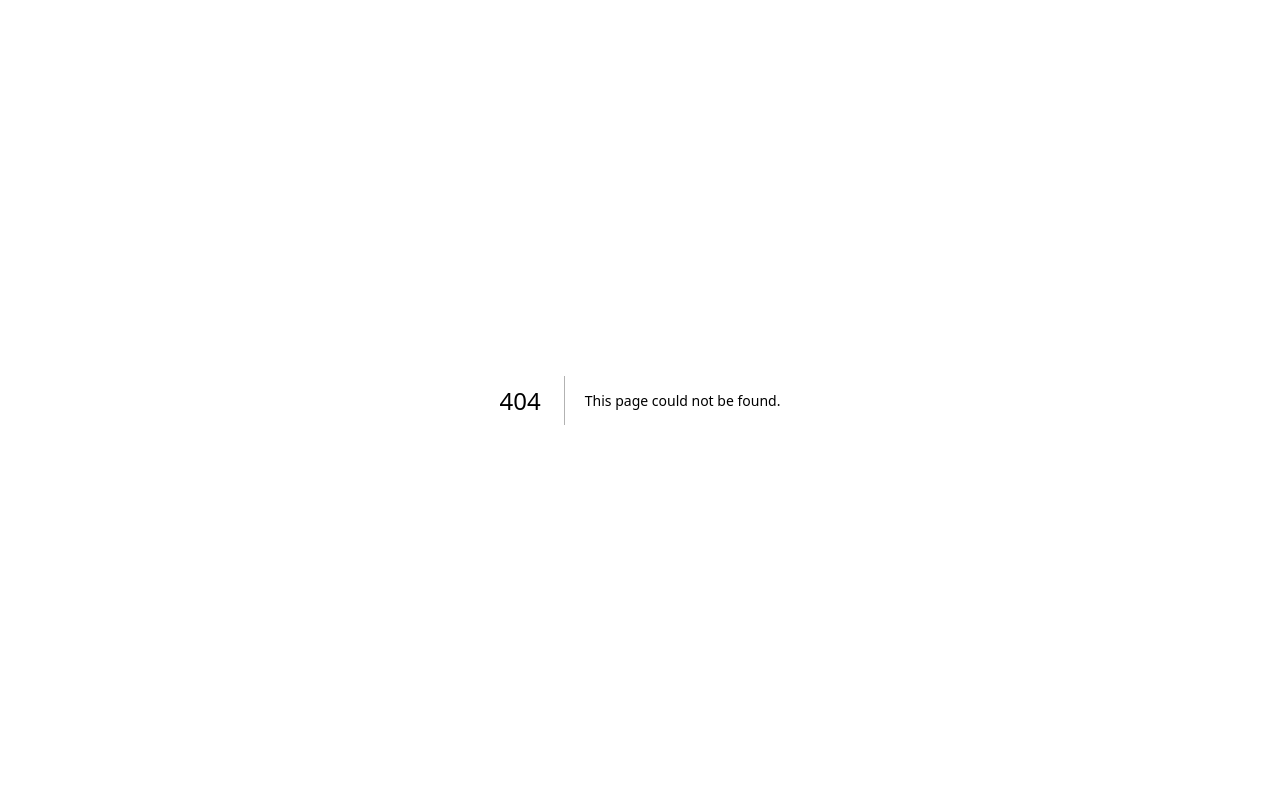
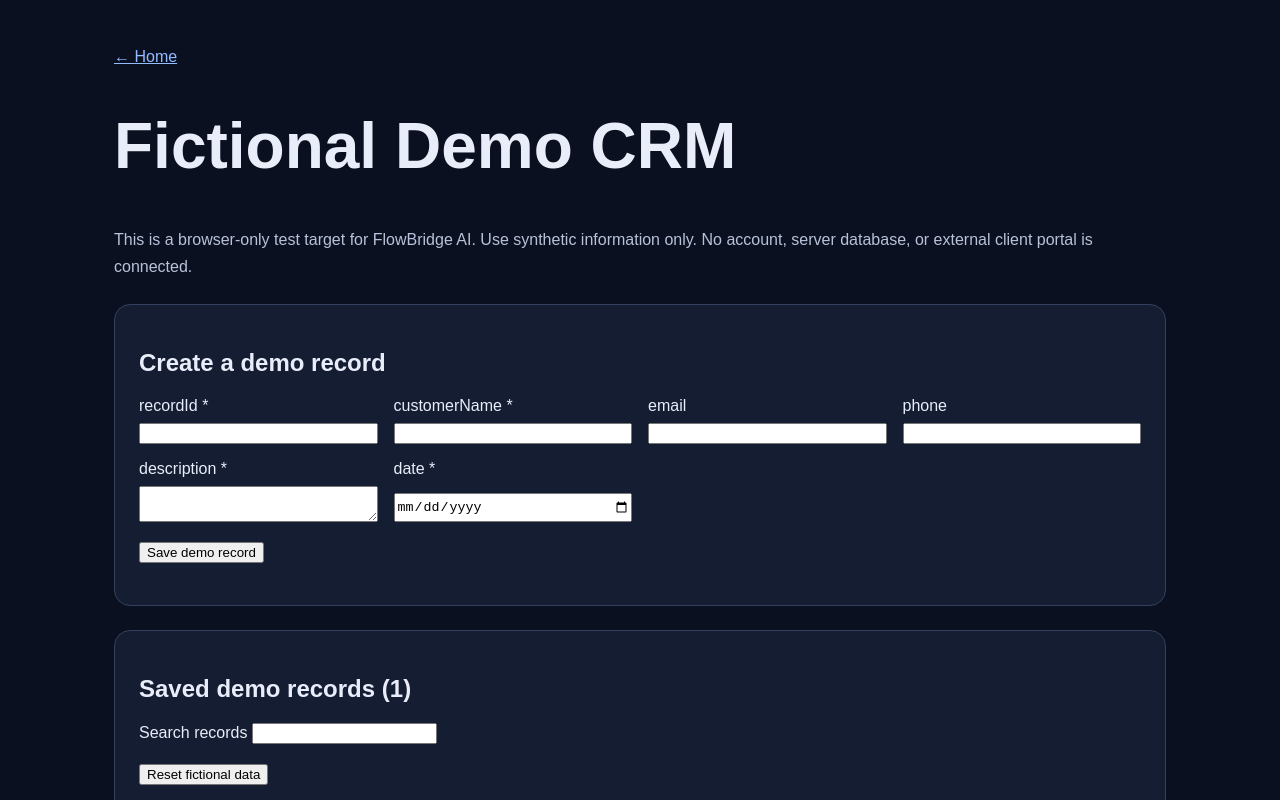
Before and after one commit to ganesh2412/FlowBridge-AI, a Next.js app: page /demo-crm in a window 1280 px wide. Before the commit this address had no page. Shown: the top 800 px of the page. Built offline with nearby package versions, Linux system fonts and the light colour scheme.

Commit message:
feat: add browser-only synthetic demo CRM for RPA testing

```diff
--- /dev/null
+++ b/src/app/demo-crm/page.tsx
@@ -0,0 +1,21 @@
+'use client';
+import Link from 'next/link';
+import {useEffect,useState} from 'react';
+import {DEMO_STORAGE_KEY,SEED_RECORDS,saveDemoRecord,isDemoRecord,type DemoRecord} from '@/lib/demo-crm';
+import type {SourceRecord} from '@/lib/records';
+const EMPTY:SourceRecord={recordId:'',customerName:'',email:'',phone:'',description:'',date:''};
+const FIELDS=Object.keys(EMPTY) as (keyof SourceRecord)[];
+export default function DemoCrm(){
+ const [records,setRecords]=useState<DemoRecord[]>(SEED_RECORDS);
+ const [form,setForm]=useState<SourceRecord>(EMPTY);
+ const [query,setQuery]=useState('');
+ const [message,setMessage]=useState('');
+ const [ready,setReady]=useState(false);
+ useEffect(()=>{try{const stored=localStorage.getItem(DEMO_STORAGE_KEY);if(stored){const parsed:unknown=JSON.parse(stored);if(Array.isArray(parsed)&&parsed.length<=1000&&parsed.every(isDemoRecord))setRecords(parsed);}}catch{/* Ignore invalid local demo state */}setReady(true);},[]);
+ function persist(next:DemoRecord[]){setRecords(next);try{localStorage.setItem(DEMO_STORAGE_KEY,JSON.stringify(next));}catch{setMessage('Browser storage unavailable. Changes last only until refresh.');}}
+ function submit(event:React.FormEvent<HTMLFormElement>){event.preventDefault();setMessage('');try{persist(saveDemoRecord(form,records,new Date().toISOString()));setForm(EMPTY);setMessage('Demo record saved in this browser.');}catch(e){setMessage(e instanceof Error?e.message:'Could not save record');}}
+ const visible=records.filter(row=>[row.recordId,row.customerName,row.description].some(value=>value.toLowerCase().includes(query.toLowerCase())));
+ return <main><Link href="/">← Home</Link><h1>Fictional Demo CRM</h1><p>This is a browser-only test target for FlowBridge AI. Use synthetic information only. No account, server database, or external client portal is connected.</p>
+ <section className="panel"><h2>Create a demo record</h2><form onSubmit={submit} data-testid="demo-crm-form"><div className="grid">{FIELDS.map(field=><label key={field} style={{display:'grid',gap:8}}>{field}{['recordId','customerName','description','date'].includes(field)?' *':''}{field==='description'?<textarea data-testid={'crm-'+field} value={form[field]} onChange={e=>setForm(previous=>({...previous,[field]:e.target.value}))}/>:<input data-testid={'crm-'+field} type={field==='date'?'date':field==='email'?'email':'text'} value={form[field]} onChange={e=>setForm(previous=>({...previous,[field]:e.target.value}))}/>}</label>)}</div><p><button type="submit" data-testid="crm-save">Save demo record</button></p></form><p role="status" data-testid="crm-status">{message}</p></section>
+ <section className="panel"><h2>Saved demo records ({records.length})</h2><label>Search records <input aria-label="Search demo records" value={query} onChange={e=>setQuery(e.target.value)}/></label><p><button type="button" disabled={!ready} onClick={()=>{persist(SEED_RECORDS);setMessage('Demo records reset.');}}>Reset fictional data</button></p><div style={{overflowX:'auto'}}><table cellPadding="10"><thead><tr><th>Record ID</th><th>Customer</th><th>Description</th><th>Date</th></tr></thead><tbody>{visible.map(record=><tr data-testid={'crm-row-'+record.recordId} key={record.recordId}><td>{record.recordId}</td><td>{record.customerName}</td><td>{record.description}</td><td>{record.date}</td></tr>)}</tbody></table></div>{!visible.length&&<p>No matching records.</p>}</section><p>Data stays in this browser's local storage, not on a server. Do not enter personal, confidential, or production information.</p></main>;
+}
```
